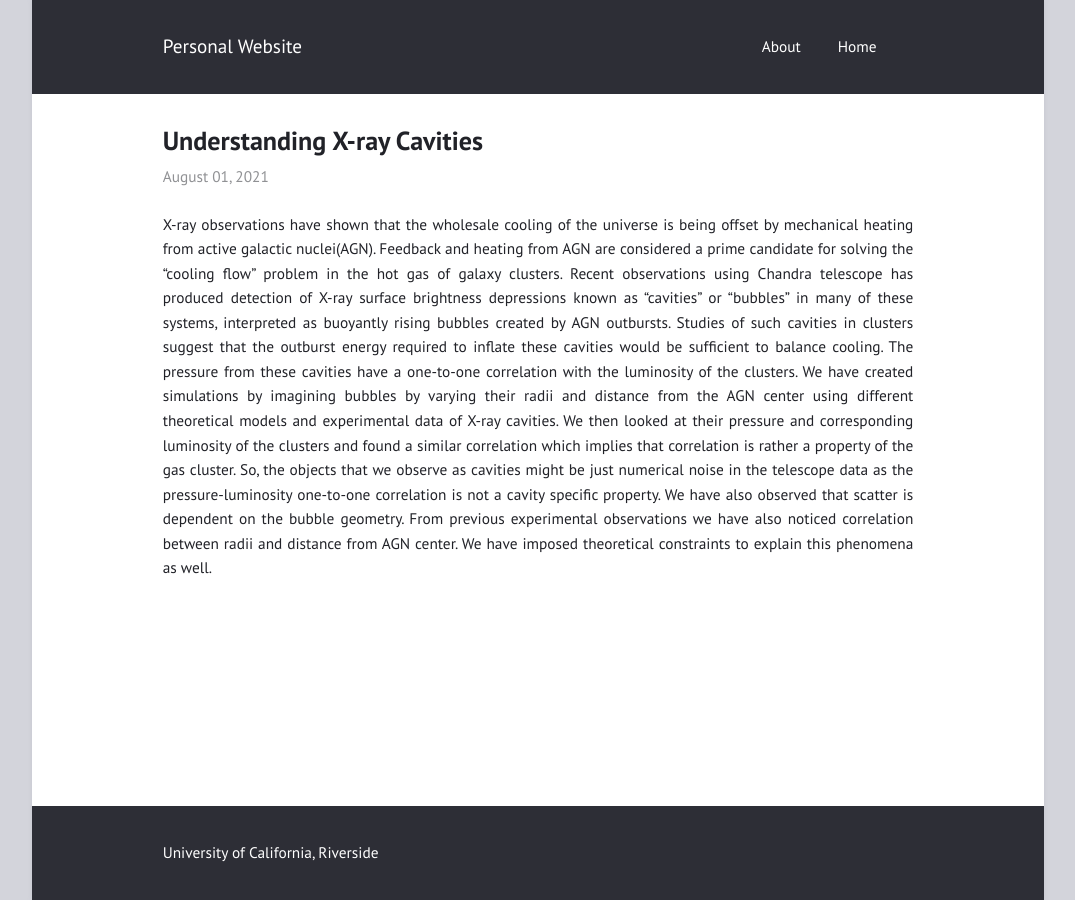
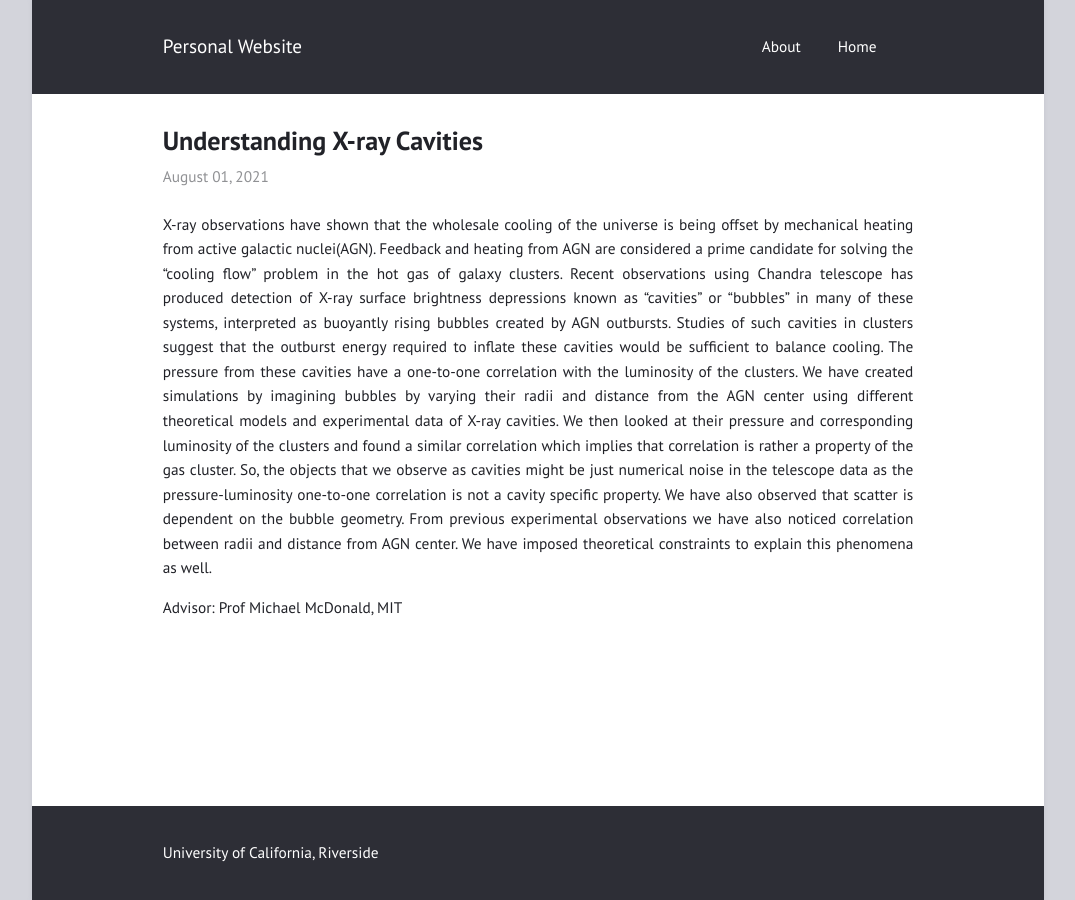
Before and after one commit to htohfa/htohfa.github.io, a Jekyll site: the page built from _posts/2021-08-01-x-ray-cav.md, in a window 1280 px wide. Shown: the whole page, without its empty margins (102-1177 px from the left). Built offline with Jekyll 4.4.1, drawn with Linux system fonts in a browser that asks for light colours.

Commit message:
Update 2021-08-01-x-ray-cav.md

```diff
--- a/_posts/2021-08-01-x-ray-cav.md
+++ b/_posts/2021-08-01-x-ray-cav.md
@@ -25,3 +25,5 @@ property. We have also observed that scatter is dependent on the bubble
 geometry. From previous experimental observations we have also noticed
 correlation between radii and distance from AGN center. We have imposed
 theoretical constraints to explain this phenomena as well.
+
+Advisor: Prof Michael McDonald, MIT
```
